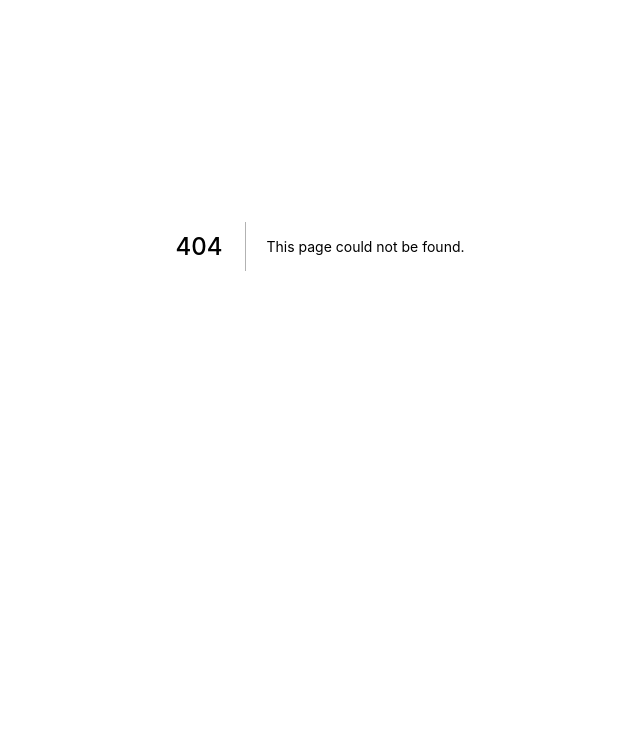
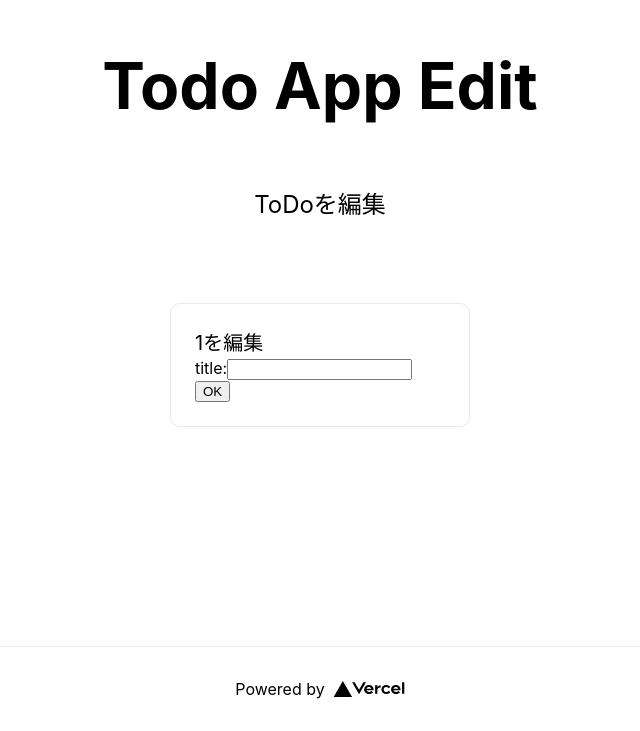
Before and after one commit to ki0i0ro0/misc, a Next.js app: page /edit/1 in a window 1280 px wide. Before the commit this address had no page. Shown: the part 154-885 px from the top of the page, without its empty margins (320-960 px from the left). Before the commit the page ends 800 px from the top, so only its background shows below. Built offline with nearby package versions, Linux system fonts and the light colour scheme.

Commit message:
[update] edit page

```diff
--- a/pages/edit.tsx
+++ b/pages/edit/[id].tsx
@@ -1,14 +1,22 @@
 import type { NextPage } from 'next'
 import Head from 'next/head'
 import Image from 'next/image'
-import { useState } from 'react'
-import styles from '../styles/Home.module.css'
+import { useRouter } from 'next/router'
+import { useEffect, useState } from 'react'
+import styles from '../../styles/Home.module.css'
 
 const Edit: NextPage = () => {
   const title = 'Todo App Edit'
 
+  const router = useRouter()
+  const { id } = router.query
+
+  useEffect(() => {}, [])
+
   const [state, setSate] = useState({ value: '' })
+
   const handleSubmit = () => {}
+
   const handleChange = (e: any) => {
     setSate({ value: e.target.value })
   }
@@ -28,12 +36,13 @@ const Edit: NextPage = () => {
 
         <div className={styles.grid}>
           <div className={styles.card}>
+            <p>{id}を編集</p>
             <form onSubmit={handleSubmit}>
               <label>
                 title:
                 <input type="text" value={state.value} onChange={handleChange} />
               </label>
-              <input type="submit" value="Submit" />
+              <input type="submit" value="OK" />
             </form>
           </div>
         </div>
--- a/pages/index.tsx
+++ b/pages/index.tsx
@@ -9,6 +9,10 @@ const sampleData = [{ id: 1, title: 'test', createdAt: new Date().toLocaleDateSt
 
 const Home: NextPage = () => {
   const router = useRouter()
+
+  const handleEdit = (id: number) => {
+    router.push(`/edit/${id}`)
+  }
 
   const handleDelete = (id: number) => {
     router.push(`/delete/${id}`)
@@ -27,7 +31,7 @@ const Home: NextPage = () => {
       <td>{v.title}</td>
       <td>{v.createdAt}</td>
       <td>
-        <button>edit</button>
+        <button onClick={() => handleEdit(v.id)}>edit</button>
       </td>
       <td>
         <button onClick={() => handleDelete(v.id)}>delete</button>
```
